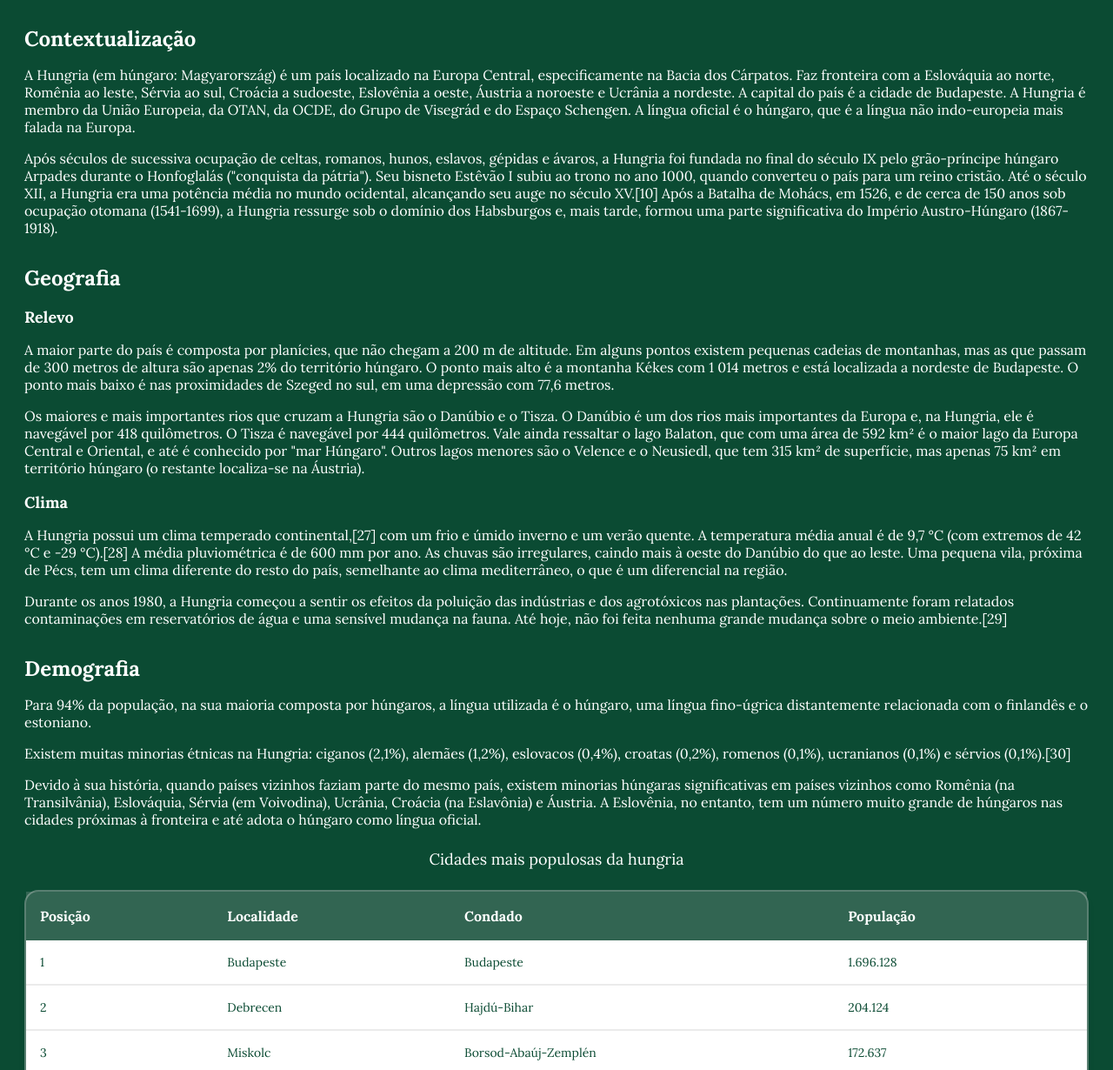
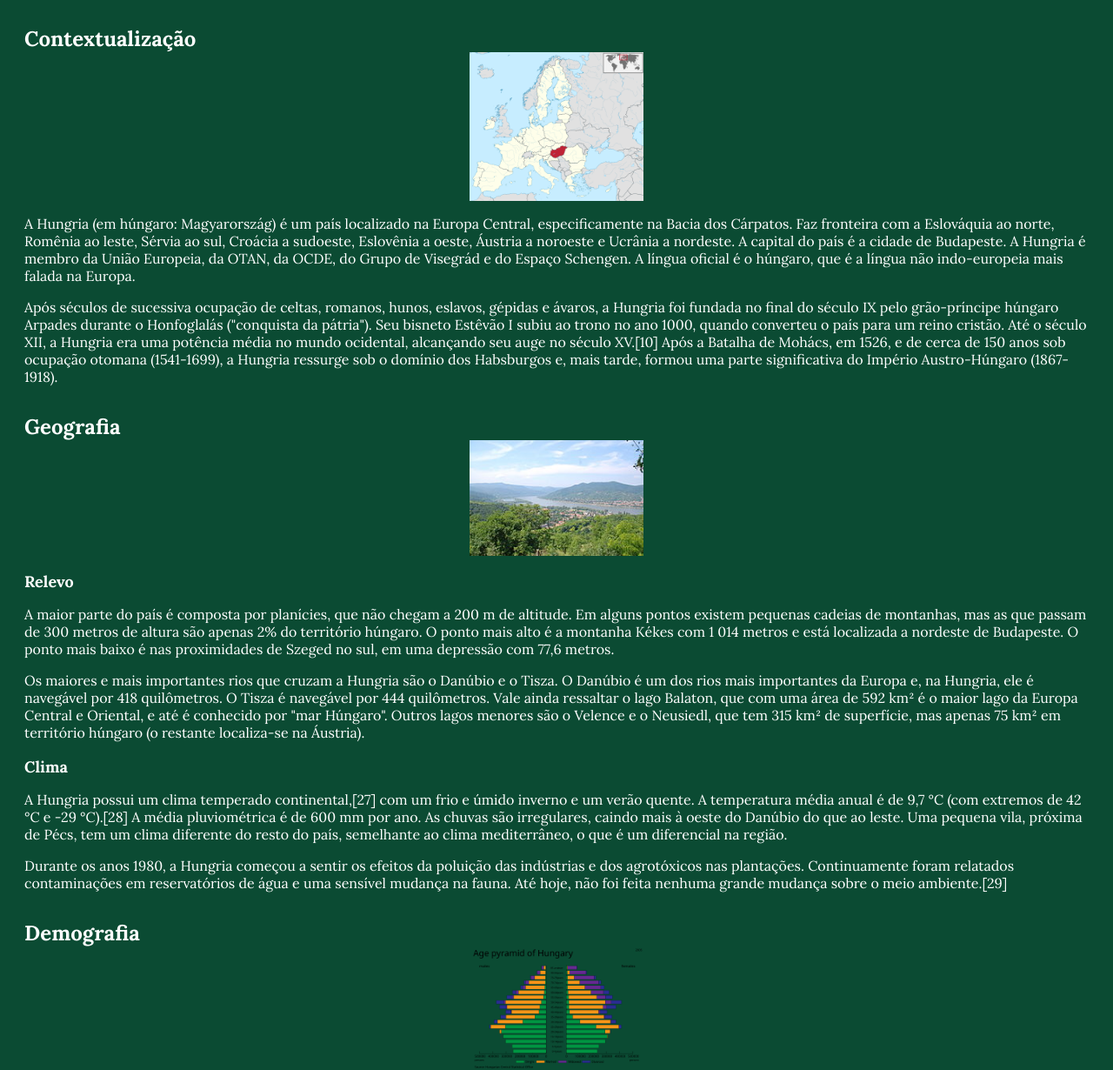
Before and after one commit to odanielchristopher/desenvolvimento-web, a plain HTML site: page 002-atividade/src/index.html in a window 1280 px wide. Shown: the part 277-1507 px from the top of the page at 87% size. Drawn offline with Linux system fonts and the light colour scheme.

Commit message:
feat (atv002): inserindo as imagens

```diff
--- a/002-atividade/src/index.html
+++ b/002-atividade/src/index.html
@@ -1,4 +1,4 @@
-<!DOCTYPE html>
+  <!DOCTYPE html>
 <html lang="pt-br">
 <head>
   <meta charset="UTF-8">
@@ -50,6 +50,8 @@
     <section id="context">
       <h2>Contextualização</h2>
 
+      <img src="./assets/imgs/hungry-map.png" alt="Mapa da Hungria">
+
       <p>
         A Hungria (em húngaro: Magyarország) é um país localizado na Europa Central, especificamente na Bacia dos Cárpatos. Faz fronteira com a Eslováquia ao norte, Romênia ao leste, Sérvia ao sul, Croácia a sudoeste, Eslovênia a oeste, Áustria a noroeste e Ucrânia a nordeste. A capital do país é a cidade de Budapeste. A Hungria é membro da União Europeia, da OTAN, da OCDE, do Grupo de Visegrád e do Espaço Schengen. A língua oficial é o húngaro, que é a língua não indo-europeia mais falada na Europa.
       </p>
@@ -61,6 +63,9 @@
 
     <section id="geography">
       <h2>Geografia</h2>
+
+      <img src="./assets/imgs/hungry-geo.JPG" alt="Relevo da Hungria">
+
 
       <div>
         <h3>Relevo</h3>
@@ -89,6 +94,9 @@
 
     <section id="demography">
       <h2>Demografia</h2>
+
+      <img src="./assets/imgs/hungry-demograph.png" alt="Gráfico populacional da Hungria">
+
 
       <p>
         Para 94% da população, na sua maioria composta por húngaros, a língua utilizada é o húngaro, uma língua fino-úgrica distantemente relacionada com o finlandês e o estoniano.
@@ -162,6 +170,9 @@
     <section id="history">
       <h2>História da hungria</h2>
 
+      <img src="./assets/imgs/hungry-history.jpg" alt="Imagem com cavaleiros da Hungria">
+
+
       <p>
         Para 94% da população, na sua maioria composta por húngaros, a língua utilizada é o húngaro, uma língua fino-úgrica distantemente relacionada com o finlandês e o estoniano.
         O governo húngaro, que era autônomo mas obedecia às mesmas regras que a Áustria, deu início a um processo de marginalização das populações de outras etnias, o que motivou o nacionalismo sérvio, eslovaco e romeno dentro do reino. A marginalização continuou até o término da Primeira Guerra Mundial, quando todo o Império Austro-Húngaro desmoronou. Em novembro de 1918, a Hungria tornou-se uma república independente. Após uma experiência comunista sob Béla Kun, que proclamou uma república soviética húngara, e uma invasão por tropas romenas, forças militares de direita sob o comando do Almirante Miklós Horthy, entraram em Budapeste e instalaram um novo governo. Em 1920 elegeu-se uma assembleia unicameral, expressivamente de direita, Horthy foi indicado Regente e a Hungria voltou a ser uma monarquia, embora sem rei designado.[20]
@@ -170,6 +181,9 @@
 
     <section id="admin">
       <h2>Governo e política</h2>
+
+      <img src="./assets/imgs/hungry-gov.jpg" alt="Palacio bem bonito">
+
 
       <p>
         O Presidente da República, eleito pela Assembleia Nacional da Hungria a cada 5 anos, é o comandante-chefe das forças armadas e nomeia o primeiro-ministro, cujo nome também deve ser aprovado pela Assembleia. O primeiro-ministro é quem seleciona o gabinete de ministros e, segundo a constituição húngara, dispõe da prerrogativa de demiti-los. Os indicados devem ser formalmente nomeados pelo presidente.
```
Also changed, not shown: 002-atividade/src/assets/imgs/hungry-demograph.png (added), 002-atividade/src/assets/imgs/hungry-geo.JPG (added), 002-atividade/src/assets/imgs/hungry-gov.jpg (added), 002-atividade/src/assets/imgs/hungry-history.jpg (added), 002-atividade/src/assets/imgs/hungry-map.png (added).
